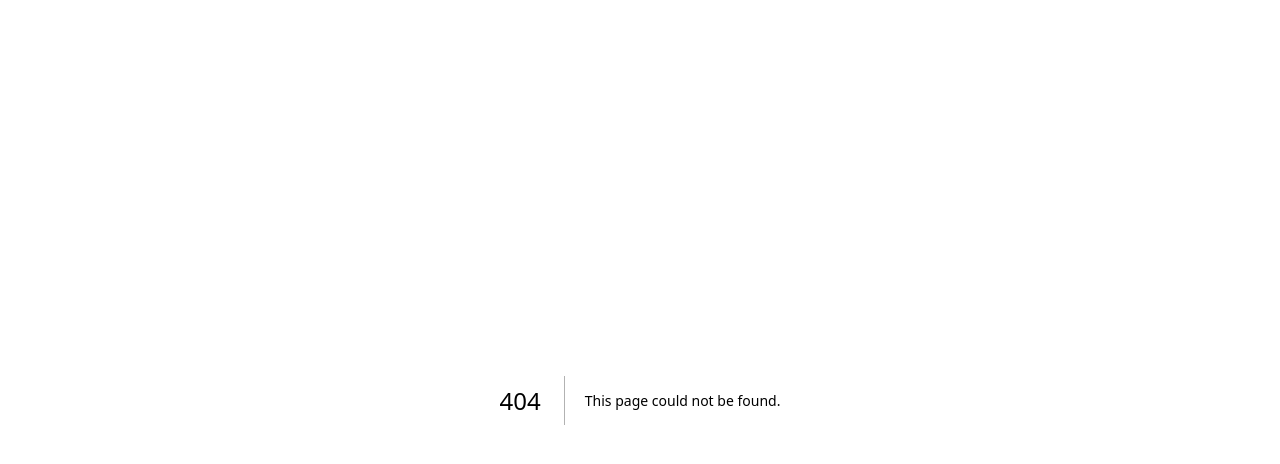
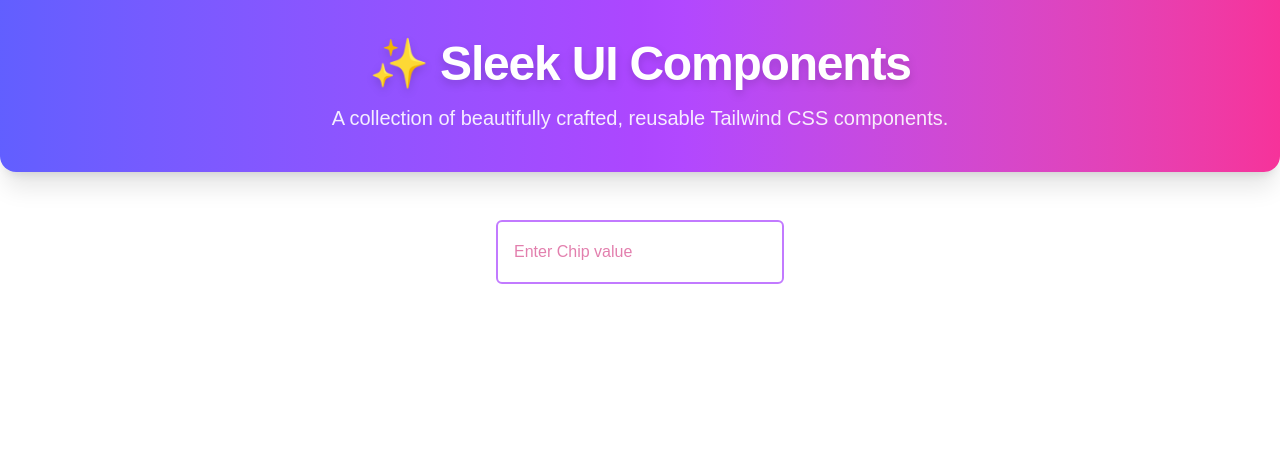
Before and after one commit to Naveen-S/ui-components, a Next.js app: page /chips in a window 1280 px wide. Before the commit this address had no page. Shown: the top 464 px of the page. Built offline with nearby package versions, Linux system fonts and the light colour scheme.

Commit message:
Chip UI component + Header addition

```diff
--- /dev/null
+++ b/src/app/chips/page.js
@@ -0,0 +1,42 @@
+"use client";
+
+import Chip from '@/components/Chip';
+import React from 'react';
+import { v4 as uuidv4 } from 'uuid';
+
+const Chips = () => {
+  const [input, setInput] = React.useState('');
+  const [chips, setChips] = React.useState([]);
+
+  const handleOnChange = (e) => {
+    setInput(e.target.value);
+  };
+
+  const handleSubmit = (e) => {
+    e.preventDefault();
+    setChips([...chips, { id: uuidv4(), value: input }]);
+    setInput('');
+  };
+
+  const deleteChip = (id) => {
+    setChips(chips.filter((chip) => chip.id !== id));
+  };
+
+  return (
+    <form className='text-center my-8' onSubmit={(e) => { handleSubmit(e); }}>
+      <input type="text" className='border-2 w-72 h-16 p-1 m-1 px-4 my-4 border-purple-400 rounded-md outline-pink-400 text-pink-700'
+        value={input}
+        placeholder='Enter Chip value'
+        onChange={(e) => {
+          handleOnChange(e);
+        }} />
+      <div className='flex flex-wrap justify-center'>
+        {chips.map((chip, index) => {
+          return <Chip key={index} chip={chip} deleteChip={deleteChip} index={index} />;
+        })}
+      </div>
+    </form>
+  );
+};
+
+export default Chips;
--- a/src/app/layout.js
+++ b/src/app/layout.js
@@ -1,5 +1,6 @@
 import { Geist, Geist_Mono } from "next/font/google";
 import "./globals.css";
+import Header from "@/components/Header";
 
 const geistSans = Geist({
   variable: "--font-geist-sans",
@@ -20,8 +21,9 @@
   return (
     <html lang="en">
       <body
-        className={`${geistSans.variable} ${geistMono.variable} antialiased`}
+        className={`${geistSans.variable} ${geistMono.variable} antialiased bg-gray-50`}
       >
+        <Header />
         {children}
       </body>
     </html>
--- a/src/app/otp/page.js
+++ b/src/app/otp/page.js
@@ -2,7 +2,7 @@
 
 export default function otp() {
   return (
-    <div className="flex justify-center">
+    <div className="flex justify-center my-6">
       <OTP />
     </div>
   );
--- a/src/app/page.js
+++ b/src/app/page.js
@@ -1,9 +1,12 @@
-import OTP from "@/components/OTP";
+import ComponentLinkContainer from "@/components/ComponentLinkContainer";
 
 export default function Home() {
   return (
-    <div className="flex justify-center">
-      <OTP />
+    <div className="flex flex-col gap-3 py-3 justify-center items-center">
+      <div className="flex m-4">
+        <ComponentLinkContainer to={"/otp"}> OTP </ComponentLinkContainer>
+        <ComponentLinkContainer to={"/chips"}> Chips </ComponentLinkContainer>
+      </div>
     </div>
   );
 }
--- /dev/null
+++ b/src/components/Chip.js
@@ -0,0 +1,12 @@
+import React from 'react';
+
+const Chip = ({ chip, deleteChip, index }) => {
+  return (
+    <div key={index} className='bg-purple-400 text-white px-4 py-2 m-1 rounded-full'>
+      <span className='mx-2'>{chip?.value}</span>
+      <span className='cursor-pointer' onClick={() => { deleteChip(chip?.id); }}>✗</span>
+    </div>
+  );
+};
+
+export default Chip;
--- /dev/null
+++ b/src/components/ComponentLinkContainer.js
@@ -0,0 +1,18 @@
+import Link from 'next/link';
+import React from 'react';
+
+const ComponentLinkContainer = ({ to, children }) => {
+  return (
+    <div
+      className="group inline-block border-2 border-purple-300 rounded-xl px-5 py-2.5 m-2 text-center font-medium text-purple-700
+             transition-all duration-300 ease-in-out cursor-pointer
+             hover:bg-purple-600 hover:text-white hover:border-purple-700 shadow-sm"
+    >
+      <Link href={to} className="block w-full h-full transition-colors duration-300 group-hover:text-white">
+        {children}
+      </Link>
+    </div>
+  );
+};
+
+export default ComponentLinkContainer;
--- /dev/null
+++ b/src/components/Header.js
@@ -0,0 +1,16 @@
+import React from 'react';
+
+const Header = () => {
+  return (
+    <header className="bg-gradient-to-r from-indigo-500 via-purple-500 to-pink-500 text-white py-10 px-6 text-center rounded-tl-none rounded-tr-none rounded-2xl shadow-xl">
+      <h1 className="text-4xl md:text-5xl font-extrabold tracking-tight drop-shadow-lg">
+        ✨ Sleek UI Components
+      </h1>
+      <p className="mt-4 text-lg md:text-xl font-medium opacity-90">
+        A collection of beautifully crafted, reusable Tailwind CSS components.
+      </p>
+    </header>
+  );
+};
+
+export default Header;
--- a/src/components/OTP.js
+++ b/src/components/OTP.js
@@ -60,7 +60,7 @@
 
   const render = () => {
     return otpArr.map((otp, index) => {
-      return (<input className='border-2 w-16 h-16 p-1 m-1 border-amber-300 rounded-md outline-emerald-500 text-emerald-700 text-center' key={index} type="text" value={otp}
+      return (<input className='border-2 w-16 h-16 p-1 m-1 border-purple-400 rounded-md outline-pink-400 text-pink-700 text-center' key={index} type="text" value={otp}
         ref={(el) => { inputRef.current[index] = el; }}
         onChange={(e) => { handleOnChange(e, index); }}
         onKeyDown={(e) => { handleKeyDown(e, index); }}
```
Also changed, not shown: package.json (+4 -3 lines), 1 other file (tests, documents, lock files or other folders).
